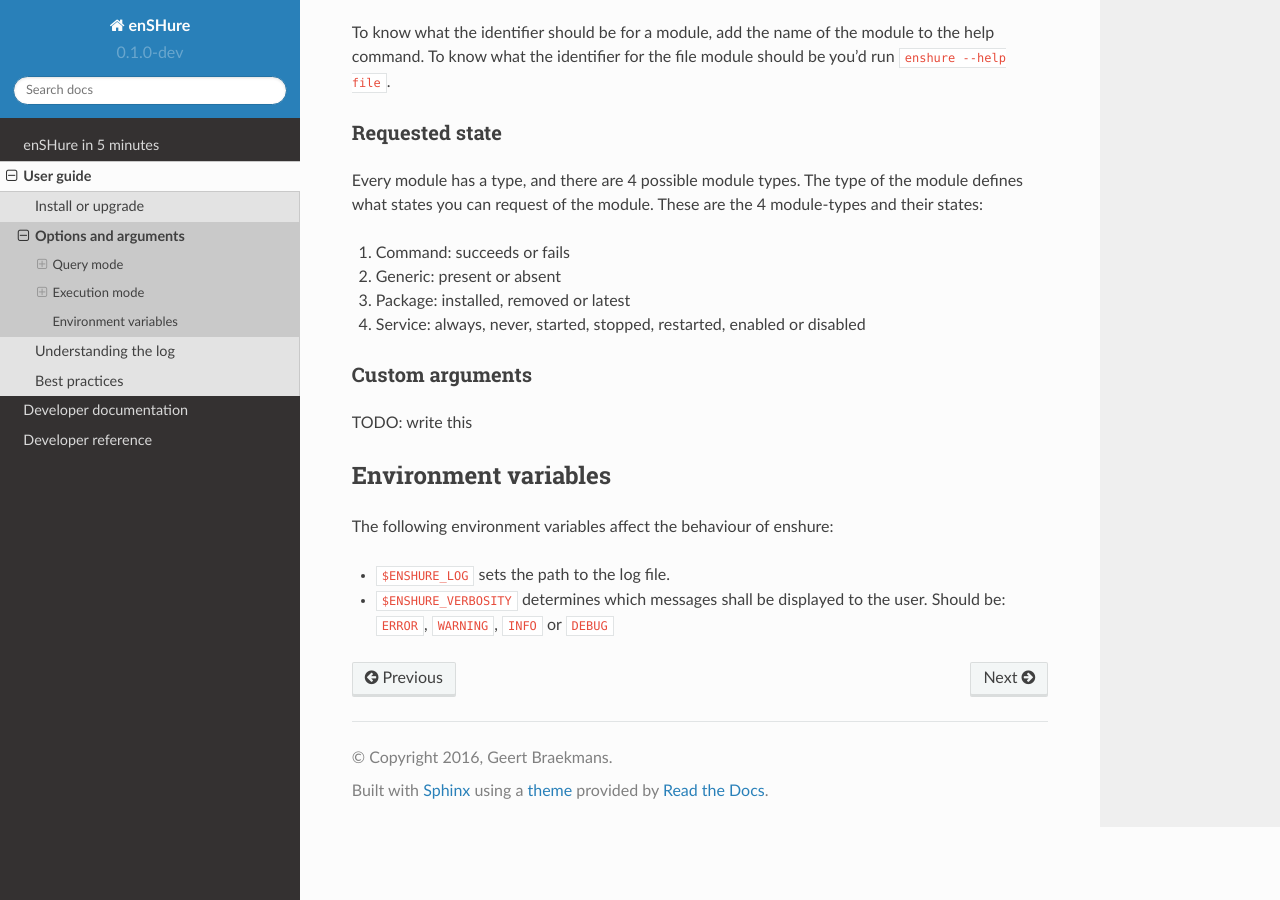
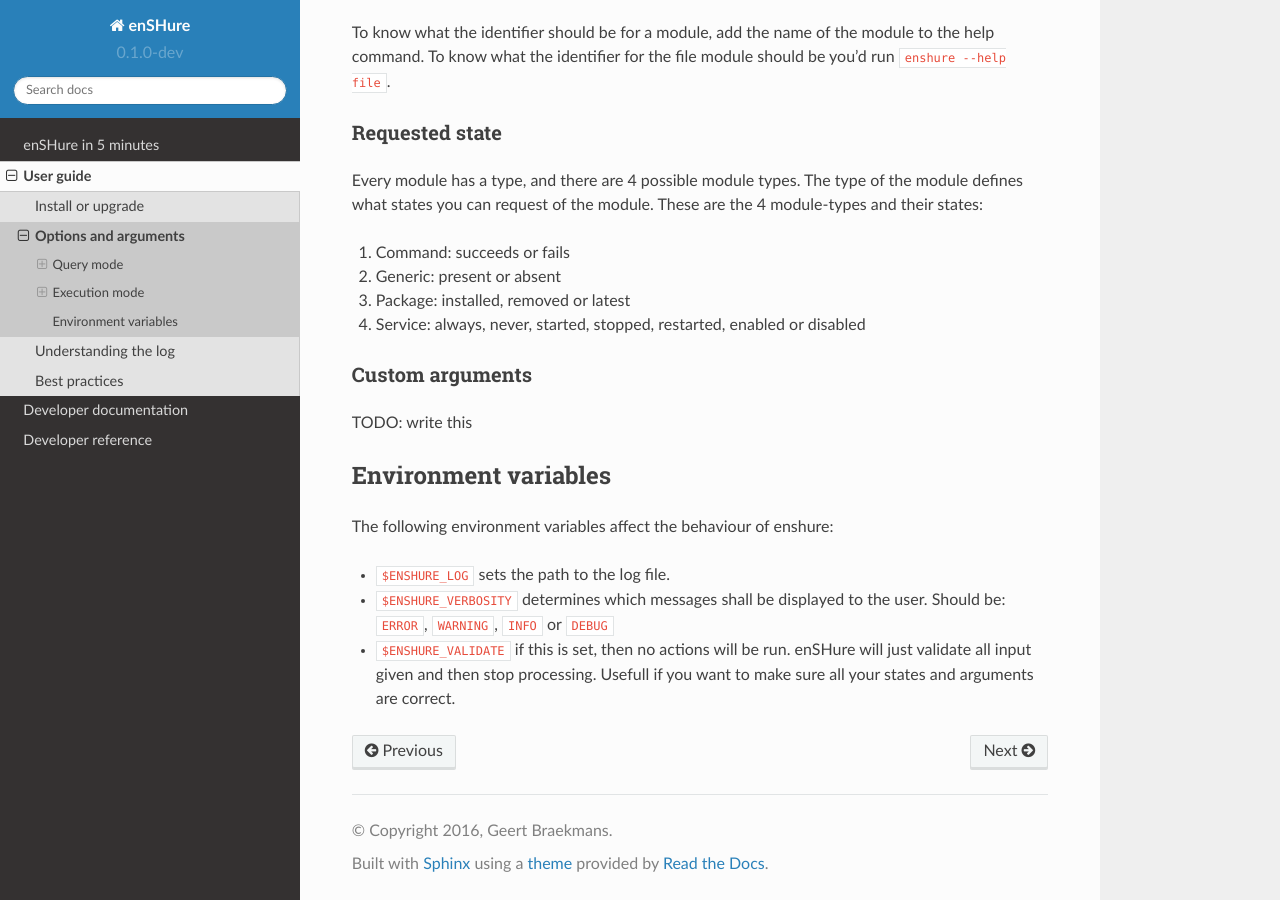
Before and after one commit to gbraekmans/enshure, a Sphinx documentation site: the page built from doc/user/arguments.rst, in a window 1280 px wide and 900 px high, scrolled down 2675 px. Built offline with Sphinx 7.4.7 and the Read the Docs theme 2.0.0, drawn with Linux system fonts in a browser that asks for light colours.

Commit message:
Documented ENSHURE_VALIDATE

```diff
--- a/doc/user/arguments.rst
+++ b/doc/user/arguments.rst
@@ -153,3 +153,6 @@
 - ``$ENSHURE_LOG`` sets the path to the log file.
 - ``$ENSHURE_VERBOSITY`` determines which messages shall be displayed to the user.
   Should be: ``ERROR``, ``WARNING``, ``INFO`` or ``DEBUG``
+- ``$ENSHURE_VALIDATE`` if this is set, then no actions will be run. enSHure
+  will just validate all input given and then stop processing. Usefull if
+  you want to make sure all your states and arguments are correct.
```
